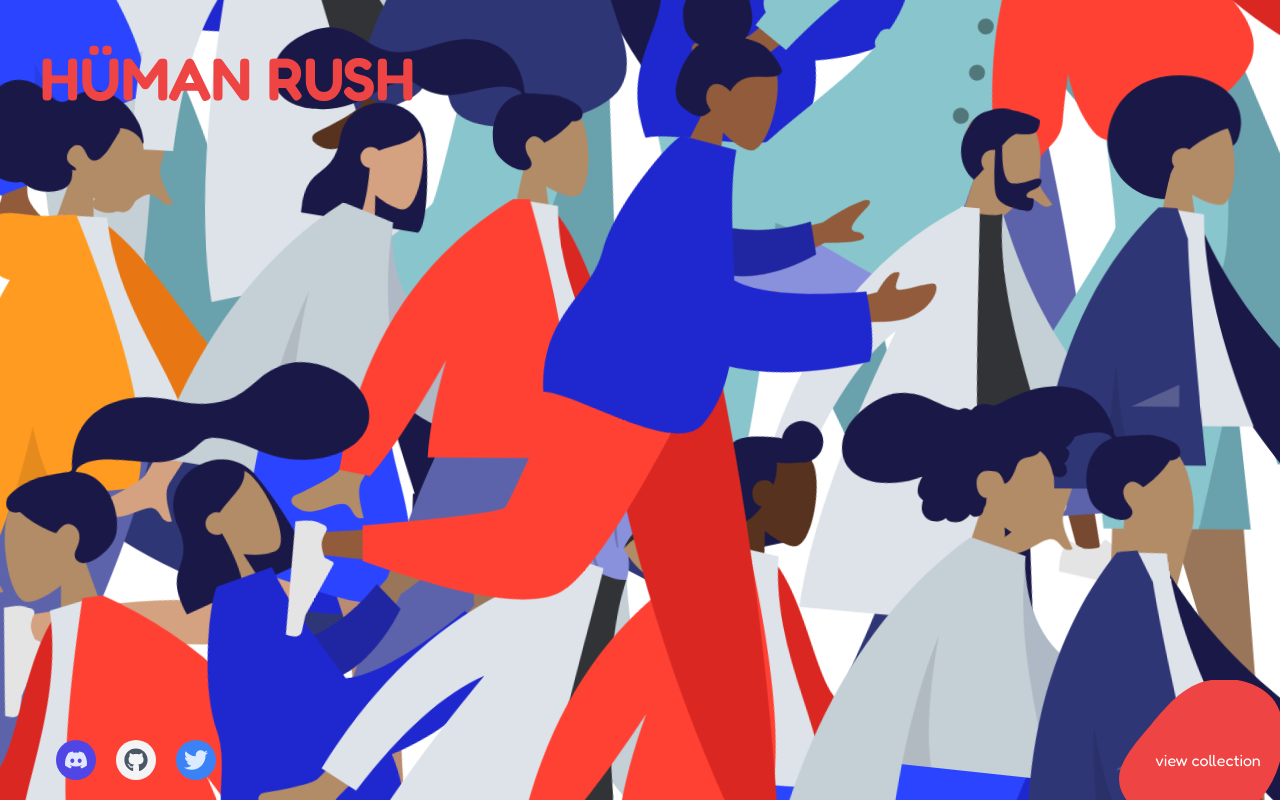
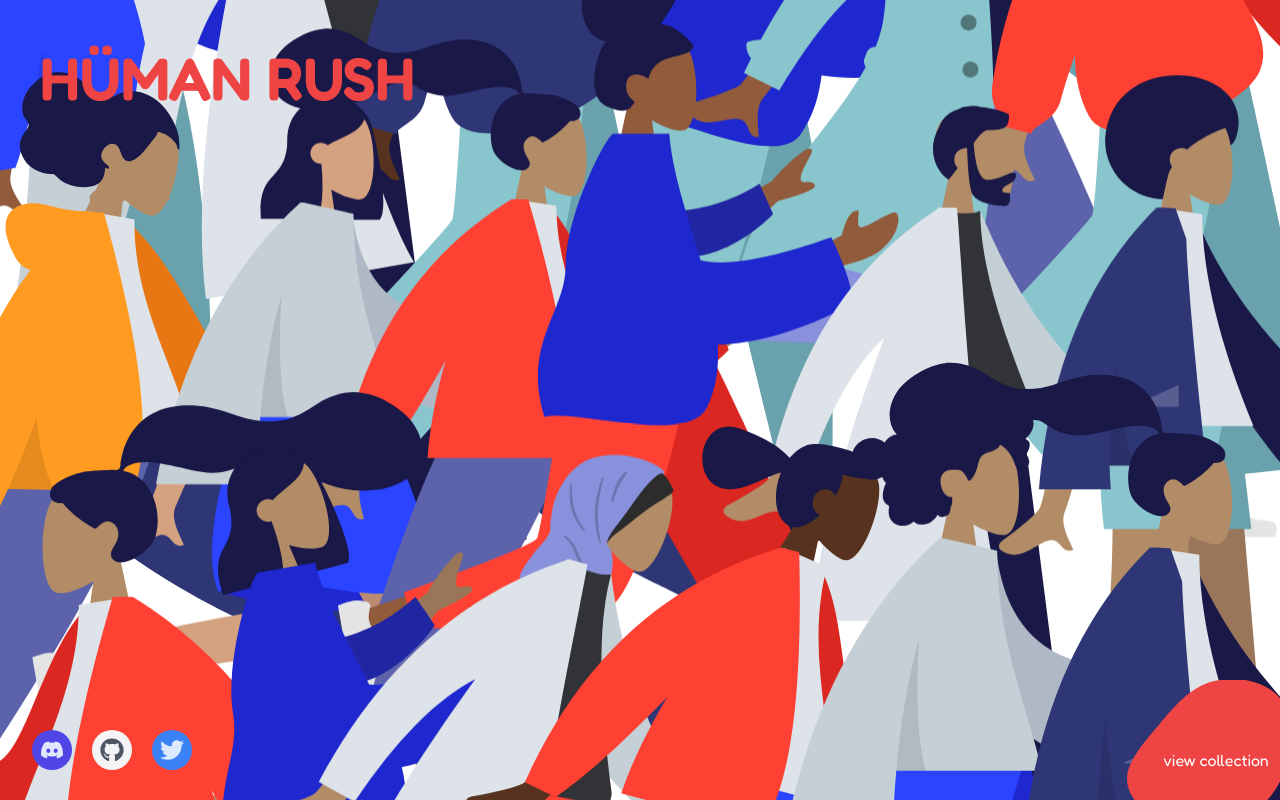
Before and after one commit to Sithu-Aung-Khant/codigo-assignment-1, a Next.js app: page / in a window 1280 px wide. Built offline with nearby package versions, Linux system fonts and the light colour scheme.

Commit message:
Enhance Home component with scroll direction detection for dynamic animations, improve image positioning based on rotation state, and refine button layout for better responsiveness.

```diff
--- a/app/page.tsx
+++ b/app/page.tsx
@@ -45,14 +45,26 @@ export default function Home() {
     const handleScroll = (e: WheelEvent) => {
       e.preventDefault();
 
+      // Determine scroll direction (positive deltaY means scrolling down)
+      const isScrollingDown = e.deltaY > 0;
+
       setScrollCount((prev) => {
-        const newCount = prev + 1;
+        // Calculate new count based on direction
+        const newCount = isScrollingDown ? prev + 1 : Math.max(0, prev - 1);
+
+        // Update animations based on new count
         if (newCount >= 3) {
           setShowAnimation(true);
+        } else if (newCount < 3) {
+          setShowAnimation(false);
         }
-        if (newCount === 2) {
+
+        if (newCount >= 2) {
           setRotateLeft(true);
+        } else {
+          setRotateLeft(false);
         }
+
         return newCount;
       });
     };
@@ -64,7 +76,16 @@ export default function Home() {
   return (
     <main className='h-screen w-full relative overflow-hidden bg-white'>
       {/* Hero section with logo */}
-      <div className='fixed top-12 left-10 right-0 z-50 flex flex-col items-center justify-center'>
+      <div
+        className={`fixed top-12 left-10 right-0 z-50 flex flex-col items-center justify-center
+          transition-all duration-500 ease-in-out
+          ${
+            scrollCount >= 2
+              ? 'opacity-0 translate-y-[-100%]'
+              : 'opacity-100 translate-y-0'
+          }
+        `}
+      >
         <h1 className='text-6xl w-full font-semibold text-red-500 mb-4'>
           HÜMAN RUSH{' '}
         </h1>
@@ -73,7 +94,7 @@ export default function Home() {
       <div className='absolute inset-0 w-full h-full'>
         {images.map((image, index) => {
           const isCenterImage = index === centerImageIndex;
-          const randomRotate = Math.random() * 30 - 15;
+          // const randomRotate = Math.random() * 30 - 15;
 
           // Grid calculations
           const columns = 6;
@@ -105,18 +126,18 @@ export default function Home() {
                 ${isCenterImage ? 'hover:z-50 hover:scale-110' : ''}`}
               style={{
                 left: isCenterImage ? '50%' : left,
-                top: isCenterImage ? '50%' : top,
+                top: isCenterImage ? (rotateLeft ? '65%' : '50%') : top,
                 transform: `translate(-50%, -50%) ${
                   rotateLeft && isCenterImage
-                    ? 'rotateZ(-90deg)'
+                    ? 'rotateZ(-90deg) scale(0.7)'
                     : showAnimation && isCenterImage
                     ? 'rotate3d(0, 1, 0, 360deg)'
-                    : `rotate(${randomRotate}deg)`
+                    : ``
                 }`,
-                width: '115vw',
-                height: '115vh',
-                zIndex: isCenterImage ? 50 : rowIndex,
-                transitionDelay: rotateLeft ? '0s' : `${totalDelay}s`,
+                width: isCenterImage && rotateLeft ? '125vw' : '115vw',
+                height: isCenterImage && rotateLeft ? '125vh' : '115vh',
+                zIndex: rowIndex,
+                transitionDelay: rotateLeft ? '0s' : `0s`,
                 transition: 'all 1s cubic-bezier(0.4, 0, 0.2, 1)',
                 transformOrigin: 'center center',
               }}
@@ -155,10 +176,10 @@ export default function Home() {
       </div>
       {/* View Collection Button */}
       <div
-        className={`fixed flex justify-between w-full items-center -bottom-10 -right-14 z-50
+        className={`fixed flex justify-between w-full items-center gap-x-4 md:gap-x-0 -bottom-10 ml-6 md:ml-8 z-50
         transition-opacity duration-500`}
       >
-        <div className='flex gap-5'>
+        <div className='flex md:mb-5 gap-5'>
           <a
             href='https://discord.com'
             className='text-indigo-100 hover:text-indigo-50'
@@ -187,7 +208,7 @@ export default function Home() {
             </div>
           </a>
         </div>
-        <button className='relative text-white pl-6 py-3 w-[280px] h-40'>
+        <button className='relative md:-mr-8 text-white pl-6 py-3 w-[280px] h-40'>
           <Image
             src={blob}
             alt='Background Blob'
@@ -198,6 +219,21 @@ export default function Home() {
           <span className='relative z-10'>view collection</span>
         </button>
       </div>
+      {rotateLeft && (
+        <div
+          className='absolute left-1/2 top-[35%] -translate-x-1/2 -translate-y-1/2 z-50
+            animate-fade-in text-center'
+          style={{
+            width: 'max-content',
+            transformOrigin: 'center center',
+            transition: 'all 1s cubic-bezier(0.4, 0, 0.2, 1)',
+          }}
+        >
+          <h1 className='text-5xl md:text-[158px] font-semibold text-red-500 whitespace-nowrap'>
+            HÜMAN RUSH
+          </h1>
+        </div>
+      )}
     </main>
   );
 }
```
